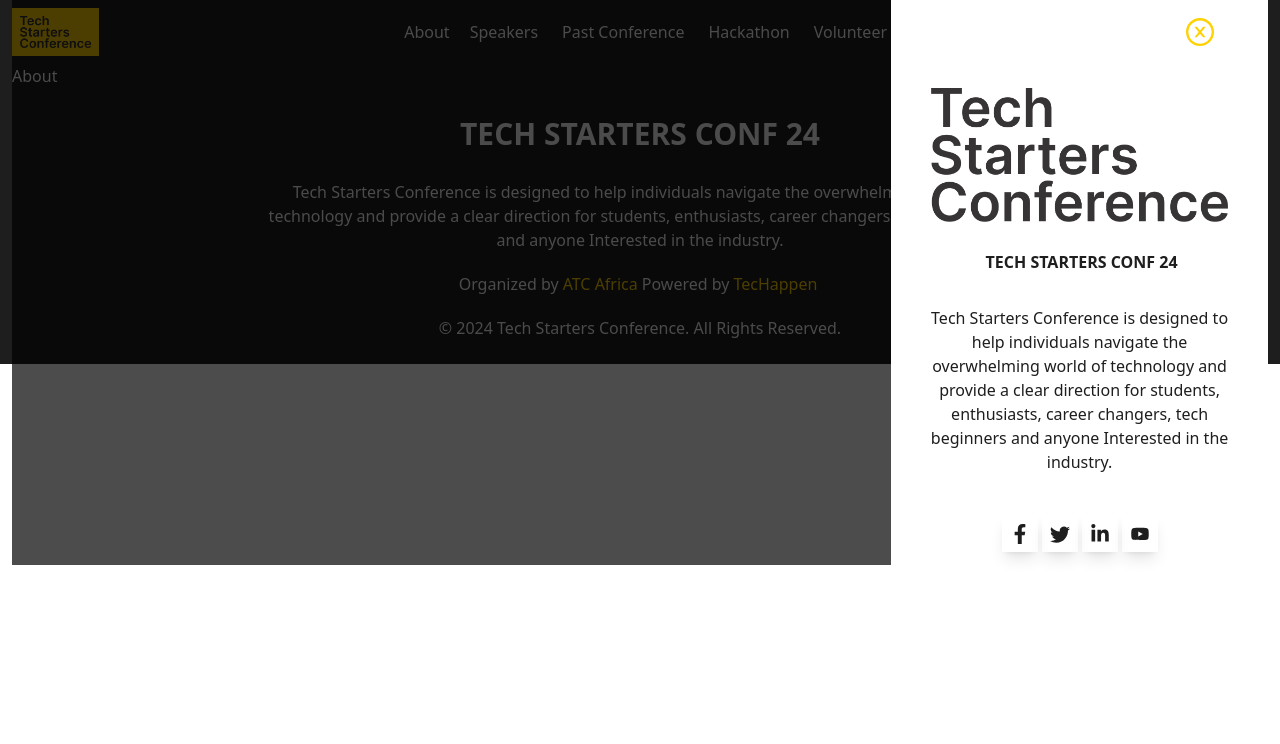
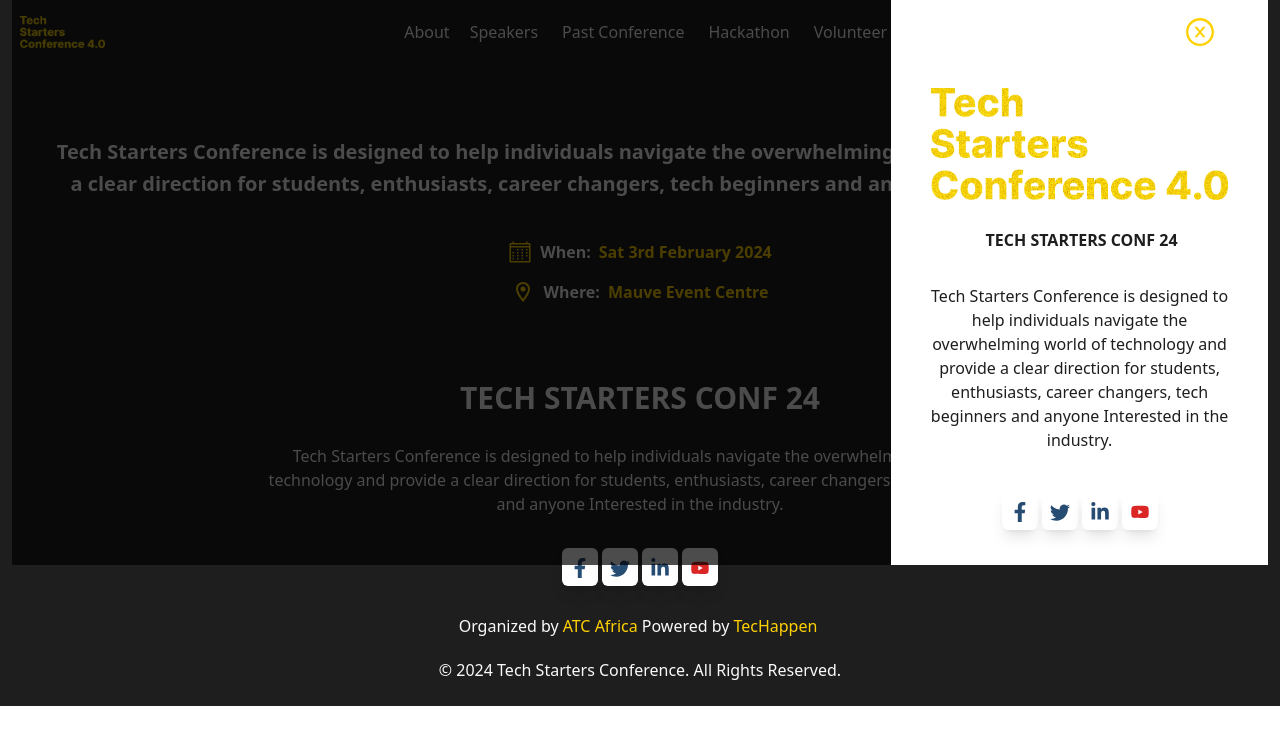
Before and after one commit to Amazing-Tech-Community/tech-con, a Next.js app: page /About in a window 1280 px wide. Both pictures are taken after a click on the icon 1230 px from the left and 32 px from the top of the page. Shown: the top 744 px of the page. Built offline with nearby package versions, Linux system fonts and the light colour scheme.

Commit message:
made a few changes

```diff
--- a/src/components/Footer.js
+++ b/src/components/Footer.js
@@ -1,4 +1,9 @@
 import React from 'react'
+import { FaFacebookF} from 'react-icons/fa';
+import { BsTwitter} from 'react-icons/bs';
+import { FaLinkedinIn} from 'react-icons/fa';
+import { AiFillYoutube} from 'react-icons/ai';
+import { motion } from "framer-motion";
 
 const Footer = () => {
   return (
@@ -10,11 +15,57 @@
 Interested in the industry.
 
       </p>
-{/*
-      <h1 className='text-md py-3 flex flex-row '>Organized by
-      <b className='text-[#ffd100] px-1'>ATC Africa</b> Powered by
-       <b className='text-[#ffd100] px-1'>TecHappen</b>
-      </h1> */}
+
+
+      <motion.div
+               initial={{ y: 200 }}
+               animate={{ y: 0 }}
+               transition={{ delay: 0.8, duration: 1.5}}
+              className='flex flex-row justify-center text-[#1e1e1e] items-center px-5 py-5'>
+                <motion.div
+                   whileHover={{ y: -6 }}
+                   whileTap={{ scale: 0.9 }}
+                className='px-2 py-2 rounded-md bg-white text-[#264c72] shadow-lg'>
+                  <motion.a
+                   whileHover={{ y: -6 }}
+                   whileTap={{ scale: 0.9 }}>
+                  <FaFacebookF className='w-5 h-5 mt-0.5'/>
+                  </motion.a>
+                </motion.div>
+
+                <motion.div
+                   whileHover={{ y: -6 }}
+                   whileTap={{ scale: 0.9 }}
+                className='shadow-lg rounded-md bg-white text-[#264c72] px-2 py-2 ml-1'>
+                  <motion.a
+                   whileHover={{ y: -6 }}
+                   whileTap={{ scale: 0.9 }}>
+                  <BsTwitter className='w-5 h-5 mt-0.5'/>
+                  </motion.a>
+                </motion.div>
+
+                <motion.div
+                   whileHover={{ y: -6 }}
+                   whileTap={{ scale: 0.9 }}
+                className='shadow-lg rounded-md bg-white text-[#264c72] px-2 py-2 ml-1'>
+                  <motion.a
+                   whileHover={{ y: -6 }}
+                   whileTap={{ scale: 0.9 }}>
+                  <FaLinkedinIn className='w-5 h-5 mt-0.5'/>
+                  </motion.a>
+                </motion.div>
+
+                <motion.div
+                   whileHover={{ y: -6 }}
+                   whileTap={{ scale: 0.9 }}
+                 className='shadow-lg rounded-md bg-white text-red-600 px-2 py-2 ml-1'>
+                  <motion.a
+                   whileHover={{ y: -6 }}
+                   whileTap={{ scale: 0.9 }}>
+                  <AiFillYoutube className='w-5 h-5 mt-0.5'/>
+                  </motion.a>
+                </motion.div>
+              </motion.div>
 
       <div className='flex flex-row sm:justify-center py-2'>
         <h1>Organized by </h1>
--- a/src/components/Navbar.js
+++ b/src/components/Navbar.js
@@ -8,6 +8,7 @@
 import { FaLinkedinIn} from 'react-icons/fa';
 import { AiFillYoutube} from 'react-icons/ai';
 import { motion } from "framer-motion";
+import Link from 'next/link';
 
 const Navbar = () => {
   const [isDropdownOpen, setIsDropdownOpen] = useState(false);
@@ -39,16 +40,19 @@
   return (
     <nav className='py-2  flex flex-row justify-between sm:flex-row sm:items-center '>
 
+      <Link href='/'>
       <div className='flex items-center justify-center sm:justify-center '>
         <Image
           src={logo}
           alt="logo"
-          className="w-[113px] h-14 sm:w-full bg-[#ffd100] xx:p-1 sm:p-2 sm:h-12 object-cover object-center "
+          className="w-[113px] h-14 sm:w-full xx:p-1 sm:p-2 sm:h-12 object-cover object-center "
         />
         {/* <div className='text-[#ffd100] px-3 visible sm:hidden font-bold ml-1 '>
           <h1 className='text-md sm:text-2xl'>TECH STARTERS CONF 24</h1>
         </div> */}
       </div>
+
+      </Link>
 
       {isMobile ? (
         // Mobile view with menu icon
@@ -62,20 +66,41 @@
         // Desktop view with navigation links
         <div className='flex px-2 justify-between'>
           <div className='flex flex-row  items-center sm:ml-[-6%] mt-2 sm:mt-0 space-x-2'>
+
+            <Link href='/About'>
             <div className='px-1 '><button className=' hover:text-[#ffd100]'>About</button></div>
+            </Link>
+
+            <Link href='/Speakers'>
             <div className='px-1 md:px-2'><button className=' hover:text-[#ffd100] '>Speakers</button></div>
+            </Link>
+
+            <a href='https://photos.google.com/share/AF1QipMbwsqlm7t6-LsuL8qvVJaUwMxImkulVG1Fq4SvUT_QuUVZfubHUfyMPnzDtjrHkQ?key=RlZ4NnozUVdSY1NCRWNpSGV6MXJlWVNheWN0S0pB' target={'_blank'}>
             <div className='px-1 md:px-2'><button className=' hover:text-[#ffd100]'>Past Conference</button></div>
+            </a>
+
+            <a href='https://docs.google.com/forms/d/e/1FAIpQLSfteKt4tukk2wF7QPNd2lKa2D7c-hBeikcIk9BP7a-XRUhdrA/viewform' target={'_blank'}>
             <div className='px-1 md:px-2'><button className=' hover:text-[#ffd100]'>Hackathon</button></div>
+            </a>
+
+            <a href='https://docs.google.com/forms/d/e/1FAIpQLSdLeOLeSEJfDde1QDlI91bRa4y9FkB3jSZRGxd8ORenOrzwbQ/viewform' target={'_blank'}>
             <div className='px-1 md:px-2'><button className=' hover:text-[#ffd100]'>Volunteer</button></div>
+            </a>
+
+            <Link href='/Team'>
             <div className='px-1 md:px-2'><button className=' hover:text-[#ffd100]'>Team</button></div>
-            <div className='px-1 md:px-2'><button className=' hover:text-[#ffd100]'>Contact</button></div>
+            </Link>
+
+            <Link href='/Contact'>
+              <div className='px-1 md:px-2'><button className=' hover:text-[#ffd100]'>Contact</button></div>
+            </Link>
           </div>
 
           <div className='flex items-center flex-row mt-2 sm:mt-0'>
-            <button className='flex justify-between flex-row  py-2 px-2 rounded-md shadow-sm bg-[#ffd100] text-[#1e1e1e] '>
-              <h1 className='px-1'>
+            <button className='flex justify-between flex-row  py-2 px-2 rounded-md shadow-sm bg-[#ffd100] text-[#1e1e1e] hover:bg-[#1e1e1e] hover:border-2 hover:border-[#ffd100] hover:text-[#ffd100]'>
+              <a href='http://wa.me/2348123051357#' target={'_blank'} className='px-1'>
                 Sponsor Us
-              </h1>
+              </a>
 
               {/* <MdAddCircle className='w-5 h-5 mt-0.5 text-white'/> */}
 
@@ -147,29 +172,49 @@
                animate={{ y: 0 }}
                transition={{ delay: 0.8, duration: 1.5}}
               className='flex flex-row justify-center text-[#1e1e1e] items-center px-5 py-5'>
-                <div className='px-2 py-2 text-[#1e1e1e] shadow-lg'>
-                  <a>
+                <motion.div
+                   whileHover={{ y: -6 }}
+                   whileTap={{ scale: 0.9 }}
+                className='px-2 py-2 rounded-md bg-white text-[#264c72] shadow-lg'>
+                  <motion.a
+                   whileHover={{ y: -6 }}
+                   whileTap={{ scale: 0.9 }}>
                   <FaFacebookF className='w-5 h-5 mt-0.5'/>
-                  </a>
-                </div>
+                  </motion.a>
+                </motion.div>
 
-                <div className='shadow-lg px-2 py-2 ml-1'>
-                  <a>
+                <motion.div
+                   whileHover={{ y: -6 }}
+                   whileTap={{ scale: 0.9 }}
+                className='shadow-lg rounded-md bg-white text-[#264c72] px-2 py-2 ml-1'>
+                  <motion.a
+                   whileHover={{ y: -6 }}
+                   whileTap={{ scale: 0.9 }}>
                   <BsTwitter className='w-5 h-5 mt-0.5'/>
-                  </a>
-                </div>
+                  </motion.a>
+                </motion.div>
 
-                <div className='shadow-lg px-2 py-2 ml-1'>
-                  <a>
+                <motion.div
+                   whileHover={{ y: -6 }}
+                   whileTap={{ scale: 0.9 }}
+                className='shadow-lg rounded-md bg-white text-[#264c72] px-2 py-2 ml-1'>
+                  <motion.a
+                   whileHover={{ y: -6 }}
+                   whileTap={{ scale: 0.9 }}>
                   <FaLinkedinIn className='w-5 h-5 mt-0.5'/>
-                  </a>
-                </div>
+                  </motion.a>
+                </motion.div>
 
-                <div className='shadow-lg px-2 py-2 ml-1'>
-                  <a>
+                <motion.div
+                   whileHover={{ y: -6 }}
+                   whileTap={{ scale: 0.9 }}
+                 className='shadow-lg rounded-md bg-white text-red-600 px-2 py-2 ml-1'>
+                  <motion.a
+                   whileHover={{ y: -6 }}
+                   whileTap={{ scale: 0.9 }}>
                   <AiFillYoutube className='w-5 h-5 mt-0.5'/>
-                  </a>
-                </div>
+                  </motion.a>
+                </motion.div>
               </motion.div>
             </div>
 
--- a/src/components/SectionOne.js
+++ b/src/components/SectionOne.js
@@ -2,7 +2,7 @@
 import { VscCalendar } from 'react-icons/vsc';
 import { MdOutlineLocationOn } from 'react-icons/md';
 import { MdAddCircle } from 'react-icons/md';
-import { useInView, useMotionValue, useSpring } from 'framer-motion'
+import { useInView, useMotionValue, useSpring, motion } from 'framer-motion'
 
 const AnimatedNumbers = ({ value }) => {
   const ref = useRef(null)
@@ -53,11 +53,16 @@
           <div>
 
 
-            <div className='py-2  grid md:grid-cols-3  xx:grid-cols-1 xx:gap-4 md:gap-2 '>
+            <motion.div
+             initial={{ y: 50 }}
+             whileInView={{ y: 0, transition: { duration: 1.2, ease: 'easeInOut', staggerChildren: 0.08, } }} viewport={{ once: true }}
+            className='py-2  grid md:grid-cols-3  xx:grid-cols-1 xx:gap-4 md:gap-2 '>
 
 
-              <div className='bg-[#fafafa] text-[#1e1e1e]  rounded-md  shadow-md '>
-                <h1 className='py-2 font-semibold flex justify-center bg-[#ffd100] text-lg'>Standard Ticket (#5000)</h1>
+              <motion.div
+
+              className='bg-[#fafafa] transition-all duration-500 hover:rotate-1 hover:scale-80 text-[#1e1e1e]  rounded-md  shadow-md '>
+                <h1 className='py-2 font-extrabold flex justify-center bg-[#ffd100] text-lg'>Standard Ticket (#5000)</h1>
 
                 <ul className='text-sm py-1 px-2 font-semibold'>
                   <li className='py-1'>Everything is FREE </li>
@@ -69,28 +74,31 @@
 
                 </ul>
 
-                <div className='px-1 flex justify-center py-3'>
-                  <button className='flex justify-between flex-row  py-2 px-2 rounded-md shadow-md bg-[#ffd100] text-[#1e1e1e] '>
+                <motion.div
+                  whileHover={{ y: -4 }}
+                  whileTap={{ scale: 0.9 }}
+                className='px-1 flex justify-center py-3'>
+                  <button className='flex justify-between hover:bg-[#1e1e1e] hover:text-white flex-row  py-2 px-2 rounded-md shadow-md bg-[#ffd100] text-[#1e1e1e] '>
                     <h1 className='px-1'>
-                      <b> Get Ticket</b>
+                      <a href='https://flutterwave.com/pay/iyow2gis3ep8' target={'_blank'}> Get Ticket</a>
                     </h1>
 
                     <MdAddCircle className='w-5 h-5 mt-0.5 text-[#1e1e1e]' />
 
                   </button>
-                </div>
+                </motion.div>
 
 
-              </div>
+              </motion.div>
 
-              <div className='bg-[#fafafa]  text-[#1e1e1e] rounded-md shadow-md'>
+              <div className='bg-[#fafafa] transition-all duration-500 hover:rotate-2 hover:scale-80  text-[#1e1e1e] rounded-md shadow-md'>
                 <div className='bg-[#ffd100]'>
-                <h1 className='py-2 font-semibold flex justify-center  text-lg'>Premium Ticket (N6000)</h1>
+                <h1 className='py-2 font-extrabold flex justify-center  text-lg'>Premium Ticket (N6000)</h1>
                 </div>
 
 
                 <ul className='list-none py-2 px-2 font-semibold'>
-                  <li className='py-1' >Everything in Regular </li>
+                  <li className='py-1' >Everything is Standard  </li>
                   <li className='py-1'>Free access to premium resources that will aid professional growth </li>
                   <li className='py-1'>One-on-one mentorship with industry experts</li>
                   <li className='py-1'>Access to the career and job fair </li>
@@ -98,35 +106,39 @@
 
                 </ul>
 
-                <div className='px-1 flex justify-center py-3'>
-                  <button className='flex justify-between flex-row  py-2 px-2 rounded-md shadow-md bg-[#ffd100] text-[#1e1e1e] '>
+                <motion.div
+                  whileHover={{ y: -4 }}
+                  whileTap={{ scale: 0.9 }}
+                className='px-1 flex justify-center py-3'>
+                  <button className='flex justify-between flex-row hover:bg-[#1e1e1e] hover:text-white py-2 px-2 rounded-md shadow-md bg-[#ffd100] text-[#1e1e1e] '>
                     <h1 className='px-1'>
-                      <b>Get Ticket</b>
+                      <a href='https://flutterwave.com/pay/cx17f9s2mjeg' target={'_blank'}> Get Ticket</a>
                     </h1>
 
                     <MdAddCircle className='w-5 h-5 mt-0.5 text-[#1e1e1e]' />
 
                   </button>
-                </div>
+                </motion.div>
               </div>
 
 
 
-              <div className='bg-[#fafafa] text-[#1e1e1e]  rounded-md shadow-md '>
-                <h1 className='py-2 font-semibold text-lg flex justify-center bg-[#ffd100]'>Standard Ticket (#5000)</h1>
+              <div className='bg-[#fafafa] transition-all duration-500 hover:rotate-2 hover:scale-80 text-[#1e1e1e]  rounded-md shadow-md '>
+                <h1 className='py-2 font-extrabold text-lg flex justify-center bg-[#ffd100]'>Free Ticket</h1>
 
                 <ul className='list-none font-semibold py-1 px-2'>
-                  <li className='py-1'>Access to the live stream and recorded event</li>
-                  <li className='py-1'>Access to a global community of black women in over 15 countries</li>
+                  {/* <li className='py-1'>Access to the live stream and recorded event</li>
+                  <li className='py-1'>Access to a global community of black women in over 15 countries</li> */}
 
+                  <h1 className='py-5 flex justify-center'>Coming Soon</h1>
 
-                  <div className='px-1 flex justify-center py-3 mt-28'>
-                    <button className='flex justify-between flex-row  py-2 px-2 rounded-md shadow-md bg-[#ffd100] text-[#1e1e1e] '>
+                  <div className='px-1 flex justify-center py-3 mt-40'>
+                    <button className='flex justify-between flex-row  py-2 px-2 rounded-md shadow-md bg-[#ffd100] hover:bg-[#1e1e1e] hover:text-white text-[#1e1e1e] '>
                       <h1 className='px-1'>
                         <b> Get Ticket</b>
                       </h1>
 
-                      <MdAddCircle className='w-5 h-5 mt-0.5 text-[#1e1e1e]' />
+                      <MdAddCircle className='w-5 h-5 mt-0.5 text-[#1e1e1e] hover:text-white' />
 
                     </button>
                   </div>
@@ -136,7 +148,7 @@
 
               </div>
 
-            </div>
+            </motion.div>
 
           </div>
 
--- a/src/components/SectionTwo.js
+++ b/src/components/SectionTwo.js
@@ -1,10 +1,21 @@
 import React from 'react'
+import last from "../images/last.jpg";
+import Image from 'next/image';
 
 const SectionTwo = () => {
   return (
     <div className='py-3 px-3 flex flex-col sm:flex-row '>
-      <div className='p-40 w-[55%] bg-[#130d2d66] flex justify-center text-white'>Video</div>
-      <div className='py-6 sm:px-6 xx:px-4 flex flex-col justify-center xx:w-full sm:w-[45%] bg-[#fafafa] rounded-md text-white shadow-md sm:ml-[-20px] mt-[20px] mb-[-20px]'>
+     <div className='py-5 px-2'>
+      <Image
+              src={last}
+              alt="img"
+              width={400}
+              height={500}
+              className=""
+            />
+      </div>
+
+      <div className='md:py-6 sm:px-5 sm xx:px-4 flex flex-col justify-center xx:w-full sm:w-[45%] bg-[#fafafa] rounded-md text-white shadow-md sm:ml-[-20px] md:mt-[32px] sm:mt-[26px] mb-[-10px] sm:mb-[-5px]'>
         <h1 className='sm:text-3xl xx:text-xl flex justify-start text-[#1e1e1e] font-bold py-3'>
         Last year was mind blowing
         </h1>
--- a/src/pages/About.js
+++ b/src/pages/About.js
@@ -1,8 +1,39 @@
 import React from 'react'
+import { VscCalendar } from 'react-icons/vsc';
+import { MdOutlineLocationOn } from 'react-icons/md';
 
 function About() {
   return (
-    <div>About</div>
+    <div className='flex flex-col py-10 text-[#fafafa]'>
+      <p className='text-xl py-8 font-bold flex justify-center px-10 text-center leading-8'>
+          Tech Starters Conference is designed to help individuals navigate the overwhelming world of technology and provide a clear direction for students, enthusiasts, career changers, tech beginners and anyone
+          Interested in the industry.
+
+        </p>
+
+      <div className='flex flex-col mx-auto'>
+      <div className='flex flex-row justify-center py-2 w-[270px]'>
+          <VscCalendar className='w-6 h-6 text-[#ffd100]' />
+
+          <h1 className='px-2 font-semibold'>When:</h1>
+          <h1 className='font-bold text-[#ffd100]'>
+            Sat 3rd February 2024
+
+          </h1>
+        </div>
+
+        <div className='flex flex-row justify-center py-2 w-[270px]'>
+          <MdOutlineLocationOn className='w-6 h-6 text-[#ffd100]' />
+
+          <h1 className='px-2 font-semibold'>Where:</h1>
+          <h1 className='font-bold text-[#ffd100]'>
+            Mauve Event Centre
+
+          </h1>
+        </div>
+      </div>
+
+    </div>
   )
 }
 
--- a/src/pages/Contact.js
+++ b/src/pages/Contact.js
@@ -1,8 +1,10 @@
 import React from 'react'
 
-function Contact() {
+const Contact = () => {
   return (
-    <div>Contact</div>
+    <div  className='py-[7rem]'>
+
+    </div>
   )
 }
 
--- a/src/pages/PastCon.js
+++ b/src/pages/PastCon.js
@@ -2,7 +2,9 @@
 
 function PastCon() {
   return (
-    <div>PastCon</div>
+    <div>
+      PastCon
+    </div>
   )
 }
 
--- a/src/pages/_app.js
+++ b/src/pages/_app.js
@@ -17,7 +17,7 @@
         <link rel="icon" href="/faviconn.ico" />
         <link
           rel="stylesheet"
-          href="/SF-Text-Medium.otf"
+          href="/fonts/SF-Text-Medium.otf"
           as="font"
           type="font/otf"
           crossOrigin="anonymous"
```
Also changed, not shown: src/images/last.jpg (added), src/images/logo.png.
